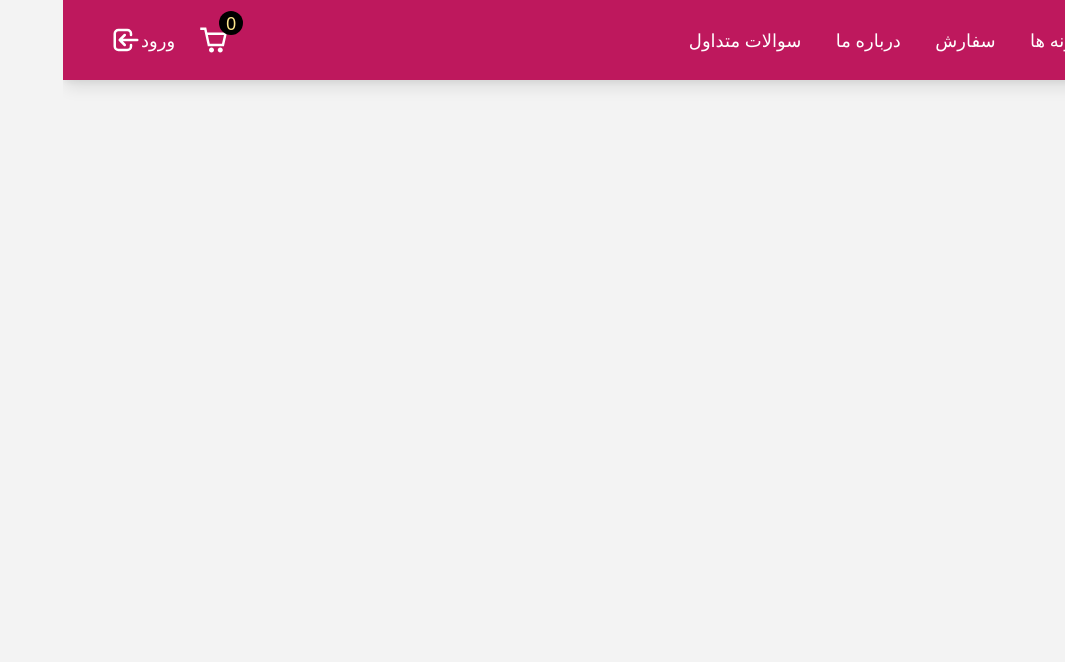
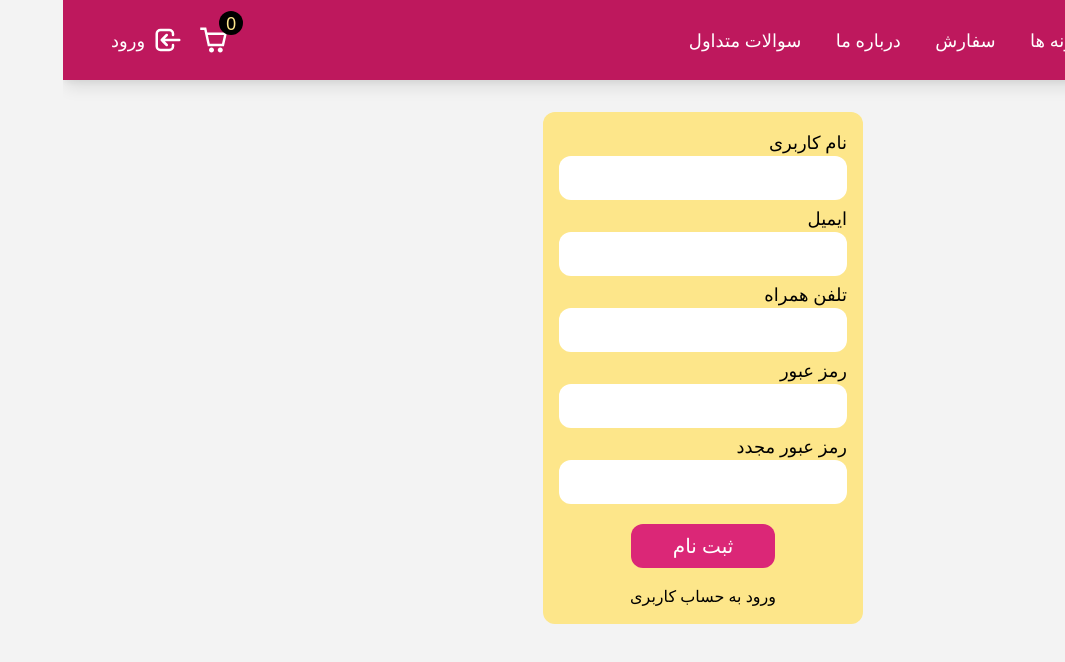
Before and after one commit to HanzaleLatifi/website-mehromah, a React (Create React App) app: page /register in a window 1280 px wide. Shown: the top 662 px of the page, without its empty margins (215-1280 px from the left). Built offline with nearby package versions, Linux system fonts and the light colour scheme; what tw-elements would draw is missing.

Commit message:
Formik & Yup

```diff
--- a/src/App.js
+++ b/src/App.js
@@ -2,14 +2,16 @@ import "./App.css";
 import Layout from "./layout/Layout";
 import { Switch , Route } from "react-router-dom";
 import HomePage from "./Pages/HomePage";
-import Login from "./components/Login";
+import RegisterPage from "./Pages/RegisterPage";
+import LoginPage from "./Pages/LoginPage";
 
 function App() {
   return (
     <>
       <Layout>
         <Switch>
-          <Route path="login" component={Login} />
+          <Route path="/login" component={LoginPage} />
+          <Route path="/register" component={RegisterPage} />
           <Route path="/" exact component={HomePage} />
         </Switch>
       </Layout>
--- /dev/null
+++ b/src/Pages/LoginPage.js
@@ -0,0 +1,61 @@
+import { useFormik } from "formik";
+import { Link, withRouter } from "react-router-dom";
+import * as Yup from "yup";
+import Input from "../common/Input";
+
+const initialValues = {
+  email: "",
+  password: "",
+
+};
+const validationSchema = Yup.object({
+  email: Yup.string().email("ایمیل نا معتبر است").required("لطفا نام کاربری خود را وارد كنيد"),
+  password: Yup.string().required("رمز عبور خود را وارد كنيد"),
+});
+
+function LoginPage({history}) {
+  const onSubmit = (values) => {
+    const { email , password } = values;
+    const userdata = {
+      email,
+      password,
+
+    };
+    try {
+      // setAuth(userdata)
+      history.push("/");
+    } catch (error) {}
+  };
+  const formik = useFormik({
+    initialValues,
+    onSubmit,
+    validationSchema,
+    validateOnMount: true,
+  });
+
+  return (
+    <div className="rounded-xl bg-yellow-200 lg:w-1/4 mx-auto my-4 lg:my-20 ">
+      <form onSubmit={formik.handleSubmit} className="p-4 flex flex-col items-center ">
+        <Input formik={formik} label="نام کاربری" name="email" />
+
+        <Input
+          formik={formik}
+          label="رمز عبور"
+          name="password"
+          type="password"
+        />
+        <button
+          type="submit"
+          className="px-6  py-2 w-1/2 text-xl text-white bg-pink-600 rounded-xl mt-4 mb-4 "
+          disabled={!formik.isValid}
+        >
+          ورود
+        </button>
+
+        <Link to="/register" className="text-lg">ایجاد حساب کاربری</Link>
+      </form>
+    </div>
+  );
+}
+
+export default withRouter(LoginPage);
--- /dev/null
+++ b/src/Pages/RegisterPage.js
@@ -0,0 +1,79 @@
+import { useFormik } from "formik";
+import { Link, withRouter } from "react-router-dom";
+import * as Yup from "yup";
+import Input from "../common/Input";
+
+const initialValues = {
+  username: "",
+  email: "",
+  password: "",
+  passwordConfirm: "",
+  phoneNumber: "",
+};
+const validationSchema = Yup.object({
+  username: Yup.string().required("لطفا نام کاربری خود را وارد كنيد"),
+  email: Yup.string()
+    .required("ايميل خود را وارد كنيد")
+    .email("ايميل نامعتبر است"),
+  password: Yup.string().required("رمز عبور خود را وارد كنيد"),
+  passwordConfirm: Yup.string()
+    .required("رمز عبور خود را مجددا وارد كنيد")
+    .oneOf([Yup.ref("password"), null], "با رمز شما مطابقت ندارد"),
+  phoneNumber: Yup.string().required("شماره همراه خود را وارد كنيد"),
+});
+
+function RegisterPage({history}) {
+  const onSubmit = (values) => {
+    const { username, email, phoneNumber, password } = values;
+    const userdata = {
+      username,
+      email,
+      password,
+      phoneNumber,
+    };
+    try {
+      // setAuth(userdata)
+      history.push("/");
+    } catch (error) {}
+  };
+  const formik = useFormik({
+    initialValues,
+    onSubmit,
+    validationSchema,
+    validateOnMount: true,
+  });
+
+  return (
+    <div className="rounded-xl bg-yellow-200 lg:w-1/4 mx-auto my-4 lg:my-8 ">
+      <form onSubmit={formik.handleSubmit} className="p-4 flex flex-col items-center ">
+        <Input formik={formik} label="نام کاربری" name="username" />
+        <Input formik={formik} label="ايميل" name="email" />
+        <Input formik={formik} label="تلفن همراه" name="phoneNumber" />
+
+        <Input
+          formik={formik}
+          label="رمز عبور"
+          name="password"
+          type="password"
+        />
+        <Input
+          formik={formik}
+          label="رمز عبور مجدد"
+          name="passwordConfirm"
+          type="password"
+        />
+        <button
+          type="submit"
+          className="px-6  py-2 w-1/2 text-xl text-white bg-pink-600 rounded-xl mt-4 mb-4 "
+          disabled={!formik.isValid}
+        >
+          ثبت نام
+        </button>
+
+        <Link to="/login">ورود به حساب كاربری</Link>
+      </form>
+    </div>
+  );
+}
+
+export default withRouter(RegisterPage);
--- /dev/null
+++ b/src/common/Input.js
@@ -0,0 +1,14 @@
+
+function Input({ formik, name, label, type = "text" }) {
+    return (
+      <div className="flex flex-col mb-1 w-full " >
+        <label className="text-lg">{label}</label>
+        <input type={type} name={name} {...formik.getFieldProps(name)} className="p-2 rounded-xl text-lg"></input>
+        {formik.errors[name] && formik.touched[name] && (
+          <div className="text-red-600">{formik.errors[name]}</div>
+        )}
+      </div>
+    );
+  }
+
+  export default Input;
--- a/src/components/Login.js
+++ /dev/null
@@ -1,9 +0,0 @@
-import React from 'react'
-
-function Login() {
-  return (
-    <div>Login</div>
-  )
-}
-
-export default Login
--- a/src/components/Navigation.js
+++ b/src/components/Navigation.js
@@ -40,13 +40,13 @@ function Navigation() {
         </ul>
       </div>
       <div className="flex w-1/3 items-center justify-end ">
-        <NavLink to="/shopingcart" className="relative lg:ml-6 ml-2">
+        <NavLink to="/shopingcart" className="relative lg:ml-4 ml-2">
           <span className="rounded-full w-6 h-6 flex justify-center items-center bottom-5 left-5 bg-black text-yellow-200 absolute" >0</span>
           <CgShoppingCart className="text-3xl"/>
         </NavLink>
-        <NavLink to="/login" className="flex items-center">
+        <NavLink to="/register" className="flex items-center">
+          <HiOutlineLogin className="text-3xl ml-2" />
           ورود
-          <HiOutlineLogin className="text-3xl" />
         </NavLink>
       </div>
     </nav>
```
